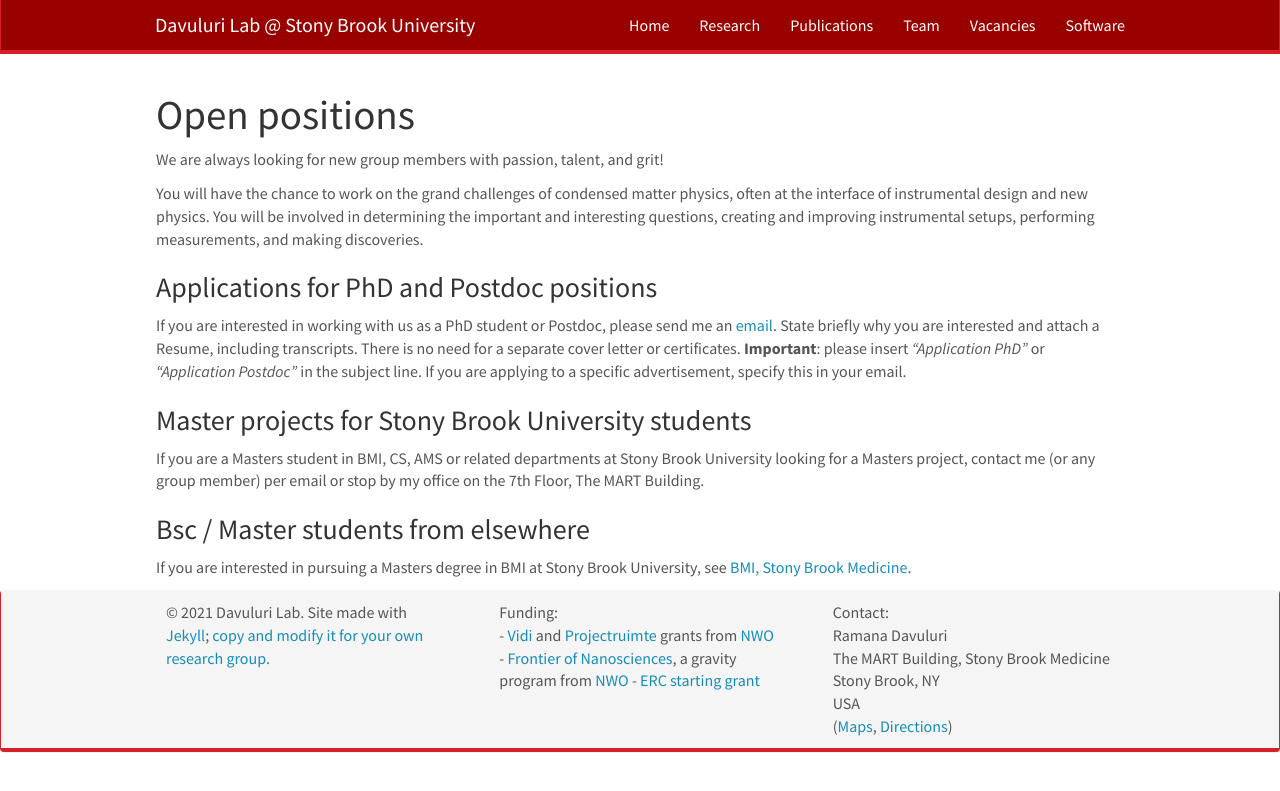
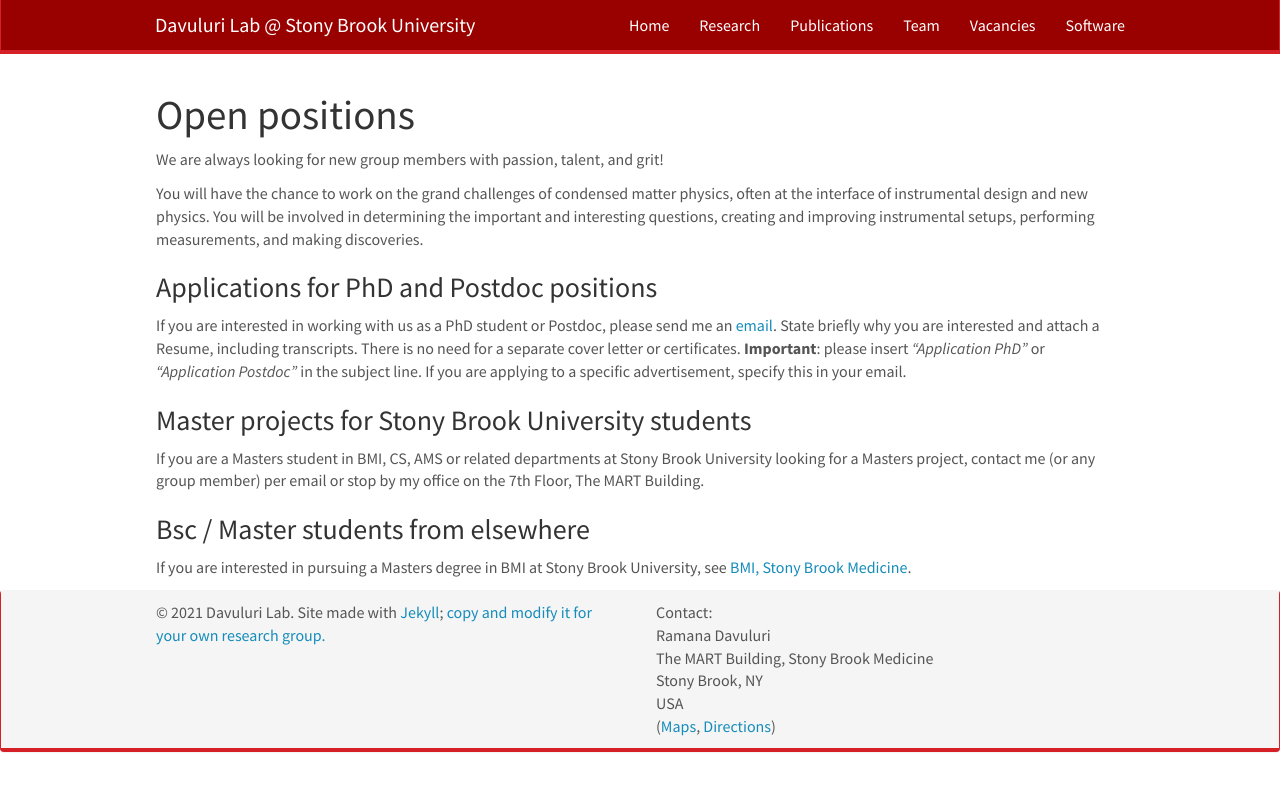
Before and after one commit to rekhasathian/RVDavuluri.github.io, a Jekyll site: the page built from _pages/openings.md, in a window 1280 px wide. Shown: the top 791 px of the page. Built offline with Jekyll 4.4.1, drawn with Linux system fonts in a browser that asks for light colours; nearby versions of some CDN libraries.

Commit message:
updated_research

```diff
--- a/_includes/footer.html
+++ b/_includes/footer.html
@@ -2,7 +2,7 @@
   <div class="panel-footer">
 	<div class="container-fluid">
 	  <div class="row">
-		<div class="col-sm-4">
+		<div class="col-sm-6">
 
 		  <p>&copy 2021 Davuluri Lab. Site made with <a href="https://jekyllrb.com">Jekyll</a>;  <a href="{{ site.url }}{{ site.baseurl }}/aboutwebsite.html">copy and  modify it for your own research group.</a></p>
 
@@ -12,13 +12,8 @@
 
 
 		</div>
-		<div class="col-sm-4">
-		  Funding:<br />
-		  - <a href="http://www.nwo.nl/en/research-and-results/programmes/Talent+Scheme">Vidi </a> and <a href='https://www.fom.nl/en/news/press-releases/2016/11/18/28634/'>Projectruimte</a> grants from <a href="http://www.nwo.nl">NWO</a> <br />
-		  - <a href="https://www.universiteitleiden.nl/en/research/research-projects/science/frontiers-of-nanoscience-nanofront">Frontier of Nanosciences</a>, a gravity program from <a href="http://www.nwo.nl">NWO</a>
-          - <a href='https://www.universiteitleiden.nl/en/news/2017/08/two-erc-grants-for-leiden-physics'>ERC starting grant</a>
-		</div>
-		<div class="col-sm-4">
+
+		<div class="col-sm-6">
 		  Contact:<br />
 		  Ramana Davuluri<br />
 		  The MART Building, Stony Brook Medicine<br />
```
Also changed, not shown: _pages/research.md (+1 -0 lines), images/respic/DEEPMOIS.png (added).
